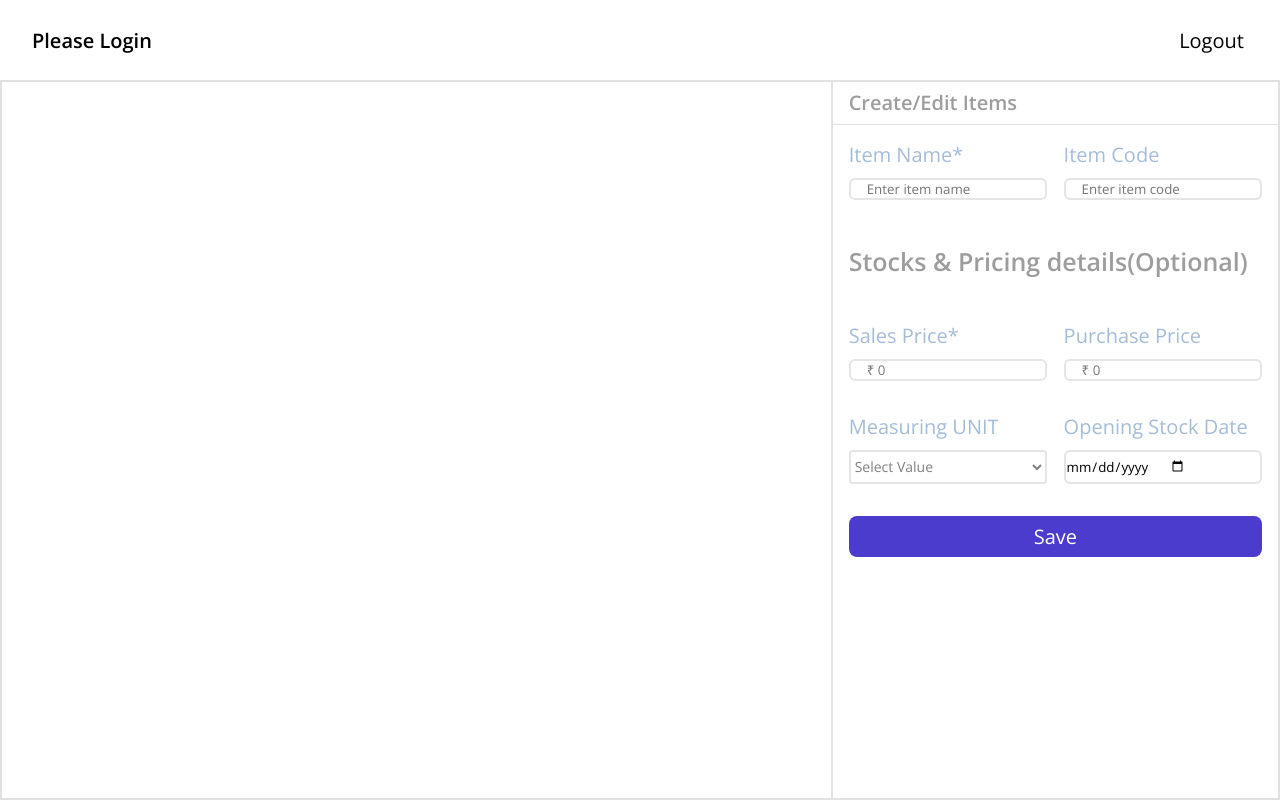
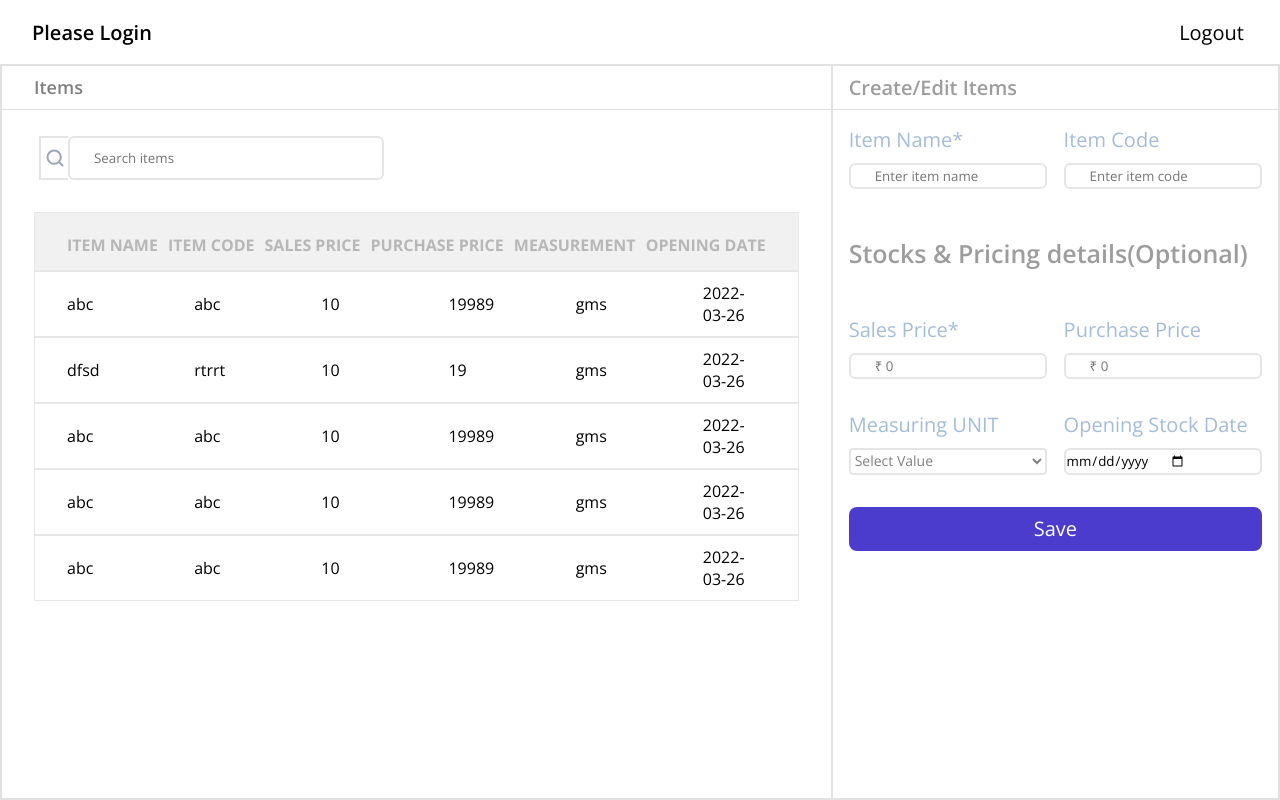
Before and after one commit to Akash007670/MyBillBook, a React (Create React App) app: page /items in a window 1280 px wide. Built offline with nearby package versions, Linux system fonts and the light colour scheme.

Commit message:
Added Table styling and dummy data

```diff
--- a/src/Components/Items/ItemElement.js
+++ b/src/Components/Items/ItemElement.js
@@ -10,7 +10,7 @@ export const ItemPageWrapper = styled.div`
 
 export const NavWrapper = styled.div`
   display: flex;
-  height: 10%;
+  height: 7%;
   /* border-bottom: 2px solid rgb(225 225 225); */
   width: 100%;
   align-items: center;
@@ -52,6 +52,8 @@ export const FormTableWrapper = styled.div`
   border: 1px solid rgb(225 225 225);
   height: 100%;
   width: 65%;
+  flex-direction: column;
+  justify-content: space-between;
 `;
 export const FormWrapper = styled.div`
   display: flex;
@@ -111,16 +113,17 @@ export const Text2 = styled.p`
 export const Input = styled.input`
   display: flex;
   height: 100%;
+  width: 100%;
   border-radius: 6px;
   border: 2px solid rgb(231 228 228);
   &::placeholder {
-    padding: 1rem;
+    padding-left: 1.5rem;
   }
 `;
 
 export const Select = styled.select`
   width: 100%;
-  height: 35px;
+  height: 100%;
   background: white;
   color: gray;
   font-size: 14px;
@@ -152,3 +155,105 @@ export const Submit = styled.button`
   color: white;
   background-color: rgb(76 60 206);
 `;
+
+//Form Table Css Starts Here //
+
+export const TableTitle = styled.p`
+  display: flex;
+  border-bottom: 1px solid rgb(225 225 225);
+  height: 6%;
+  align-items: center;
+  color: grey;
+  font-size: 18px;
+  font-weight: 600;
+  padding: 0 2rem;
+`;
+
+export const TableSearchbar = styled.div`
+  display: flex;
+  /* border: 2px solid green; */
+  margin-top: 10px;
+  height: 6%;
+  width: 50%;
+  padding: 0 2rem;
+`;
+
+export const SearchbarWrapper = styled.div`
+  position: relative;
+`;
+export const Icon = styled.div`
+  display: flex;
+  align-items: center;
+  margin-left: 5px;
+  justify-content: center;
+  border-top: 2px solid rgb(231 228 228);
+  border-left: 2px solid rgb(231 228 228);
+  border-bottom: 2px solid rgb(231 228 228);
+  width: 2rem;
+`;
+
+//Table data starts here//
+
+export const TableDataWrapper = styled.div`
+  display: flex;
+  /* border: 2px solid blue; */
+  margin-top: 1rem;
+  height: 80%;
+  padding: 0 2rem;
+`;
+
+export const Table = styled.table`
+  display: flex;
+  flex-direction: column;
+  /* border: 2px solid red; */
+  height: 100%;
+  width: 100%;
+`;
+
+export const Thead = styled.thead`
+  display: flex;
+  height: 10%;
+  border: 1px solid rgb(231 231 231);
+  padding: 1rem;
+  background-color: rgb(241 241 241);
+`;
+export const Tr = styled.tr`
+  display: flex;
+  height: 100%;
+  width: 100%;
+  /* border: 2px solid green; */
+  padding: 1rem;
+  justify-content: space-between;
+`;
+
+export const TBodyRow = styled.tr`
+  display: flex;
+  height: 15%;
+  text-align: start;
+  border: 1px solid rgb(231 231 231);
+  padding: 2rem;
+  /* margin-bottom: 1px; */
+  justify-content: space-between;
+`;
+
+export const Th = styled.th`
+  display: flex;
+  text-transform: uppercase;
+  color: rgb(183 183 183);
+  height: 100%;
+  align-items: center;
+  text-align: center;
+  /* border: 2px solid black; */
+`;
+export const Tbody = styled.tbody`
+  display: flex;
+  /* border: 2px solid blue; */
+  flex-direction: column;
+  height: 60%;
+`;
+export const Td = styled.td`
+  display: flex;
+  /* border: 2px solid gray; */
+  width: 9%;
+  align-items: center;
+`;
--- /dev/null
+++ b/src/Components/Items/TableElement.js
@@ -0,0 +1,60 @@
+import React from "react";
+import {
+  FormTableWrapper,
+  Icon,
+  Input,
+  Table,
+  TableDataWrapper,
+  TableSearchbar,
+  TableTitle,
+  Tbody,
+  TBodyRow,
+  Td,
+  Th,
+  Thead,
+  Tr,
+} from "./ItemElement";
+import { ReactComponent as SearchIcon } from "../../assets/icn_search 1.svg";
+
+const TableElement = ({ data }) => {
+  const keys = Object.keys(data[0]);
+  return (
+    <>
+      <FormTableWrapper>
+        <TableTitle>Items</TableTitle>
+        <TableSearchbar>
+          <Icon>
+            <SearchIcon />
+          </Icon>
+          <Input type="text" placeholder="Search items" />
+        </TableSearchbar>
+        <TableDataWrapper>
+          <Table>
+            <Thead>
+              <Tr>
+                <Th>item name</Th>
+                <Th>item code</Th>
+                <Th>sales price</Th>
+                <Th>purchase price</Th>
+                <Th>measurement</Th>
+                <Th>opening date</Th>
+              </Tr>
+            </Thead>
+            <Tbody>
+              {data.map((obj, index) => (
+                <TBodyRow key={index}>
+                  {keys.map((item, index) => {
+                    const value = obj[item];
+                    return <Td key={index}>{value}</Td>;
+                  })}
+                </TBodyRow>
+              ))}
+            </Tbody>
+          </Table>
+        </TableDataWrapper>
+      </FormTableWrapper>
+    </>
+  );
+};
+
+export default TableElement;
--- a/src/Components/Items/index.js
+++ b/src/Components/Items/index.js
@@ -1,6 +1,5 @@
 import React, { useState } from "react";
 import {
-  FormTableWrapper,
   ItemFormWrapper,
   ItemPageWrapper,
   Logout,
@@ -9,6 +8,50 @@ import {
 } from "./ItemElement";
 import { useHistory } from "react-router-dom";
 import FormElement from "./FormElement";
+import TableElement from "./TableElement";
+
+const data = [
+  {
+    itemName: "abc",
+    itemCode: "abc",
+    salesPrice: "10",
+    purchasePrice: "19989",
+    measuringUnit: "gms",
+    openingDate: "2022-03-26",
+  },
+  {
+    itemName: "dfsd",
+    itemCode: "rtrrt",
+    salesPrice: "10",
+    purchasePrice: "19",
+    measuringUnit: "gms",
+    openingDate: "2022-03-26",
+  },
+  {
+    itemName: "abc",
+    itemCode: "abc",
+    salesPrice: "10",
+    purchasePrice: "19989",
+    measuringUnit: "gms",
+    openingDate: "2022-03-26",
+  },
+  {
+    itemName: "abc",
+    itemCode: "abc",
+    salesPrice: "10",
+    purchasePrice: "19989",
+    measuringUnit: "gms",
+    openingDate: "2022-03-26",
+  },
+  {
+    itemName: "abc",
+    itemCode: "abc",
+    salesPrice: "10",
+    purchasePrice: "19989",
+    measuringUnit: "gms",
+    openingDate: "2022-03-26",
+  },
+];
 
 const Items = () => {
   const [logout, setLogout] = useState(false);
@@ -34,7 +77,7 @@ const Items = () => {
           </Logout>
         </NavWrapper>
         <ItemFormWrapper>
-          <FormTableWrapper></FormTableWrapper>
+          <TableElement data={data} />
           <FormElement />
         </ItemFormWrapper>
       </ItemPageWrapper>
```
